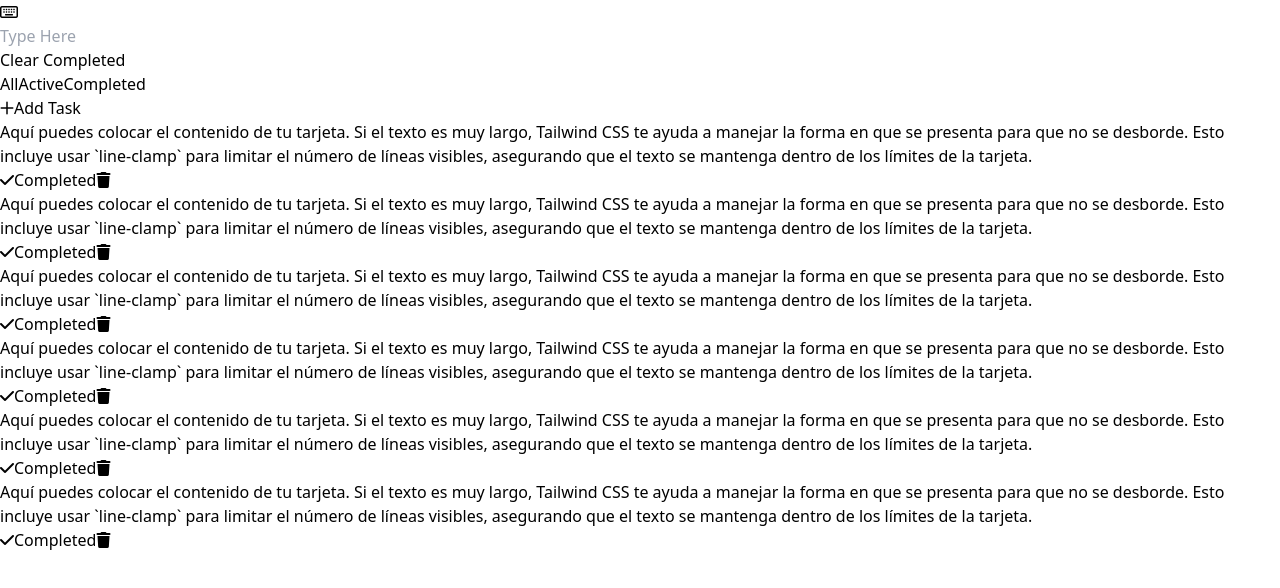
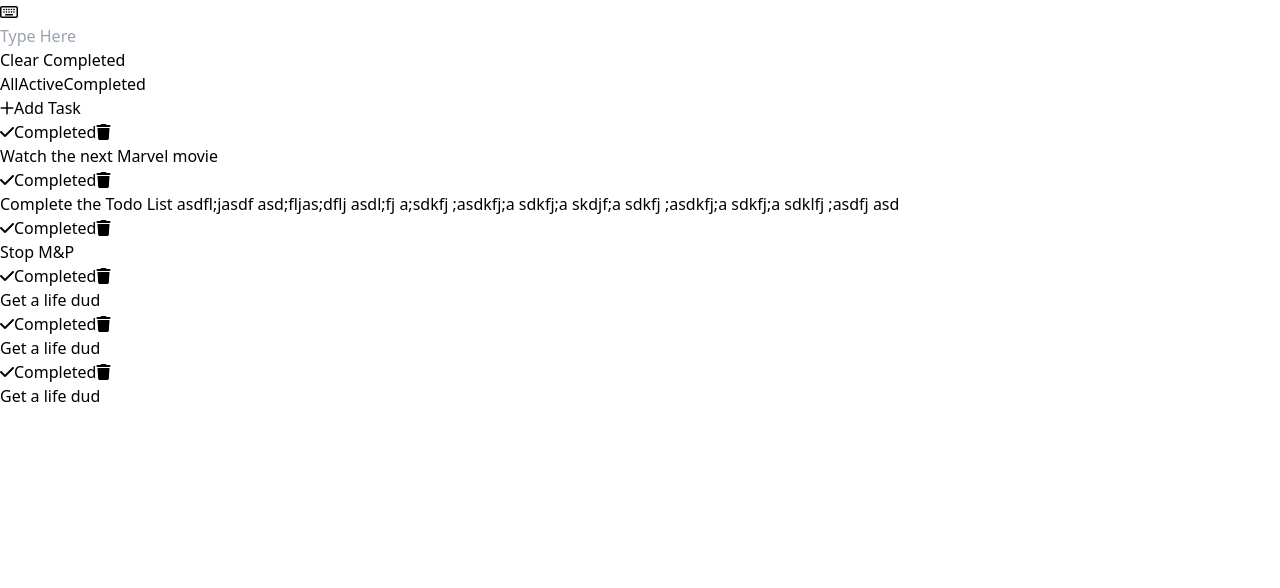
Before and after one commit to EmmanuelETM/Todo_App, a React (Vite) app: page / in a window 1280 px wide. Shown: the top 588 px of the page. Built offline with nearby package versions, Linux system fonts and the light colour scheme.

Commit message:
Finished grid portion

```diff
--- a/src/App.jsx
+++ b/src/App.jsx
@@ -1,22 +1,126 @@
 // Emmanuel Torres Malena | 2021-1097
 
+import { useState, useEffect } from "react"
 import TodoHeader from "./components/TodoHeader/TodoHeader"
 import TodoMatrix from "./components/TodoMatrix/TodoMatrix"
 import TodoCard from "./components/TodoCard/TodoCard"
 
+
 const App = () => {
+
+  const [tasks, setTasks] = useState([
+    {
+      id: 1,
+      title: 'Watch the next Marvel movie',
+      status: false,
+    },
+    {
+      id: 2,
+      title: 'Complete the Todo List asdfl;jasdf asd;fljas;dflj asdl;fj a;sdkfj ;asdkfj;a sdkfj;a skdjf;a sdkfj ;asdkfj;a sdkfj;a sdklfj ;asdfj asd',
+      status: false,
+    },
+    {
+      id: 3,
+      title: 'Stop M&P',
+      status: false,
+    },
+    {
+      id: 4,
+      title: 'Get a life dud',
+      status: false,
+    },
+    {
+      id: 5,
+      title: 'Get a life dud',
+      status: false,
+    },
+    {
+      id: 6,
+      title: 'Get a life dud',
+      status: false,
+    },
+  ])
+
+  const [activeFilter, setActiveFilter] = useState('all')
+  const [filteredTasks, setFilteredTasks] = useState(tasks)
+
+
+  const addTask = (title) => {
+    const lastID = tasks.length > 0 ? tasks[tasks.lenght -1].id : 1;
+
+    const newTask = {
+      id: lastID + 1,
+      title,
+      status: false,
+    }
+
+    const taskList = [...tasks]
+    taskList.push(newTask)
+    setTasks(taskList)
+  }
+
+  const handleSetComplete = (id) => {
+    const updatedList = tasks.map(task => {
+      if(task.id === id){
+        return {...task, status: !task.status}
+      }
+      return task
+    })
+
+    setTasks(updatedList)
+  }
+
+  const handleSetDelete = (id) => {
+    const updatedList = filteredTasks.filter(task => task.id !== id)
+    setFilteredTasks(updatedList)
+  }
+
+  const handleClearCompleted = () => {
+    const updatedList = tasks.filter(task => !task.status)
+    setTasks(updatedList)
+  }
+
+  const showAll = () => {
+    setActiveFilter('all')
+  }
+
+  const showActive = () => {
+    setActiveFilter('active')
+  }
+
+  const showCompleted = () => {
+    setActiveFilter('completed')
+  }
+
+  useEffect(() => {
+    if(activeFilter === 'all') {
+      setFilteredTasks(tasks)
+    }
+    else if (activeFilter === 'active') {
+      const activeTasks = tasks.filter(task => task.status === false)
+      setFilteredTasks(activeTasks)
+    }
+    else if (activeFilter === 'completed') {
+      const completedTasks = tasks.filter(task => task.completed === true)
+      setFilteredTasks(completedTasks)
+    }
+  }, [activeFilter, tasks])
+
   return (
-
     <div className="bg-gray-900 min-h-screen h-full text-gray-200 sticky top-0 z-50">
-      <TodoHeader />
-      <TodoMatrix>
-        <TodoCard/>
-        <TodoCard/>
-        <TodoCard/>
-        <TodoCard/>
-        <TodoCard/>
-        <TodoCard/>
-      </TodoMatrix>
+      <TodoHeader
+        addTask={addTask}
+        activeFilter={activeFilter}
+        handleClearCompleted={handleClearCompleted}
+        showAll={showAll}
+        showActive={showActive}
+        showCompleted={showCompleted}
+      />
+      <TodoMatrix
+        tasks={filteredTasks}
+        handleSetComplete={handleSetComplete}
+        handleSetDelete={handleSetDelete}
+      />
     </div>
   )
 }
--- a/src/components/TodoCard/TodoCard.jsx
+++ b/src/components/TodoCard/TodoCard.jsx
@@ -4,21 +4,31 @@ import CardButtonContainer from './TodoCardComponents/CardButtonContainer'
 import DeleteButton from './TodoCardComponents/DeleteButton'
 import CompleteButton from './TodoCardComponents/CompleteButton'
 
-const TodoCard = () => {
+const TodoCard = (props) => {
+
+    const {
+        content,
+        handleSetComplete,
+        handleSetDelete
+    } = props
+
+    const {
+        id,
+        title,
+        status,
+    } = content
+
     return (
-        <div className="max-w-sm mx-auto bg-gray-700 rounded-lg overflow-hidden md:max-w-2xl">
-            <div className="p-3">
-                <p className="line-clamp-5">
-                    Aquí puedes colocar el contenido de tu tarjeta. Si el texto es muy largo, Tailwind CSS te ayuda a manejar la forma en que se presenta para que no se desborde.
-                    Esto incluye usar `line-clamp` para limitar el número de líneas visibles, asegurando que el
-                    texto se mantenga dentro de los límites de la tarjeta.
-                </p>
-
+        <div className="flex flex-col max-w-sm w-full mx-auto bg-gray-700 rounded-lg overflow-hidden md:max-w-2xl">
+            <div className="p-3 flex-1">
                 <CardButtonContainer>
-                    <CompleteButton/>
-                    <DeleteButton/>
+                    <CompleteButton handleSetComplete={handleSetComplete} content={content}/>
+                    <DeleteButton handleSetDelete={handleSetDelete} id={id}/>
                 </CardButtonContainer>
 
+                <p className="line-clamp-5">
+                    {title}
+                </p>
             </div>
         </div>
     )
--- a/src/components/TodoCard/TodoCardComponents/CardButtonContainer.jsx
+++ b/src/components/TodoCard/TodoCardComponents/CardButtonContainer.jsx
@@ -2,7 +2,7 @@
 
 const CardButtonContainer = ({ children }) => {
     return (
-        <div className="flex justify-between space-x-2 mt-4">
+        <div className="flex justify-between space-x-2 mb-4">
             {children}
         </div>
     )
--- a/src/components/TodoCard/TodoCardComponents/CompleteButton.jsx
+++ b/src/components/TodoCard/TodoCardComponents/CompleteButton.jsx
@@ -1,12 +1,36 @@
 // Emmanuel Torres Malena | 2021-1097
 
-const CompleteButton = () => {
+const CompleteButton = (props) => {
+
+    const {
+        handleSetComplete,
+        content,
+    } = props
+
+    const {
+        id,
+        status,
+    } = content
+
+    //console.log(id, status)
+
     return (
         <>
-            <button className="underline text-white rounded transition duration-300 ease-in-out">
-                <span className="bg-green-600 border p-1 mr-2 rounded-full cursor-pointer">
-                    <i className="fa-solid fa-check"></i>
-                </span>
+            <button onClick={() => handleSetComplete(id)} className="underline text-white rounded transition duration-300 ease-in-out">
+
+                {
+                    status ? (
+                        <span className="bg-green-600 border p-1 mr-2 rounded-full cursor-pointer">
+                            <i className="fa-solid fa-check"></i>
+                        </span>
+                    ) : (
+                        <span className="border p-1 mr-2 rounded-full cursor-pointer">
+                            <i className="fa-solid fa-check"></i>
+                        </span>
+                    )
+                }
+
+
                 Completed
             </button>
         </>
--- a/src/components/TodoCard/TodoCardComponents/DeleteButton.jsx
+++ b/src/components/TodoCard/TodoCardComponents/DeleteButton.jsx
@@ -1,7 +1,9 @@
-const DeleteButton = () => {
+//Emmanuel Torres Malena | 2021-1097
+
+const DeleteButton = ({ handleSetDelete, id }) => {
     return (
        <>
-            <button className="bg-red-500 hover:bg-red-600 text-white py-1 px-1 rounded transition duration-300 ease-in-out">
+            <button onClick={() => handleSetDelete(id)} className="bg-red-500 hover:bg-red-600 text-white py-1 px-1 rounded transition duration-300 ease-in-out">
                 <i className="fa-solid fa-trash"></i>
             </button>
        </>
--- a/src/components/TodoForm/TodoForm.jsx
+++ b/src/components/TodoForm/TodoForm.jsx
@@ -5,7 +5,16 @@ import FilterButtonContainer from "./TodoFormComponents/FilterButtonContainer";
 import FilterButton from "./TodoFormComponents/FilterButton";
 import AddButton from "./TodoFormComponents/AddButton";
 
-const TodoForm = () => {
+const TodoForm = (props) => {
+    const {
+      addTask,
+      activeFilter,
+      handleClearCompleted,
+      showAll,
+      showActive,
+      showCompleted,
+    } = props
+
     return (
         <div className="container mx-auto max-w-lg flex flex-col justify-center items-center mt-2">
           <form className="w-full space-y-4">
--- a/src/components/TodoHeader/TodoHeader.jsx
+++ b/src/components/TodoHeader/TodoHeader.jsx
@@ -2,10 +2,25 @@
 
 import TodoForm from "../TodoForm/TodoForm";
 
-const TodoHeader = () => {
+const TodoHeader = (props) => {
+    const {
+        addTask,
+        activeFilter,
+        handleClearCompleted,
+        showAll,
+        showActive,
+        showCompleted,
+    } = props
     return (
         <header className="py-4 px-5 border-b bg-gray-900 border-gray-700">
-            <TodoForm />
+            <TodoForm
+                addTask={addTask}
+                activeFilter={activeFilter}
+                handleClearCompleted={handleClearCompleted}
+                showAll={showAll}
+                showActive={showActive}
+                showCompleted={showCompleted}
+            />
         </header>
     )
 }
--- a/src/components/TodoMatrix/TodoMatrix.jsx
+++ b/src/components/TodoMatrix/TodoMatrix.jsx
@@ -1,12 +1,28 @@
 //Emmanuel Torres Malena | 2021-1097
 
-import Todo from "../TodoCard/TodoCard";
+import TodoCard from "../TodoCard/TodoCard";
 
-const TodoMatrix = ({ children }) => {
+const TodoMatrix = (props) => {
+
+    const {
+        tasks,
+        handleSetComplete,
+        handleSetDelete,
+    } = props
+
     return (
         <div className="container mx-auto mt-10">
             <div className=" gap-6 mx-12 grid grid-cols-3">
-                {children}
+            { tasks.map(task => {
+                    return (
+                        <TodoCard
+                            key={task.id}
+                            content={task}
+                            handleSetComplete={handleSetComplete}
+                            handleSetDelete={handleSetDelete}
+                        />
+                    )
+                })}
             </div>
         </div>
     )
```
Lines whose indentation alone changed are shown as unchanged.
